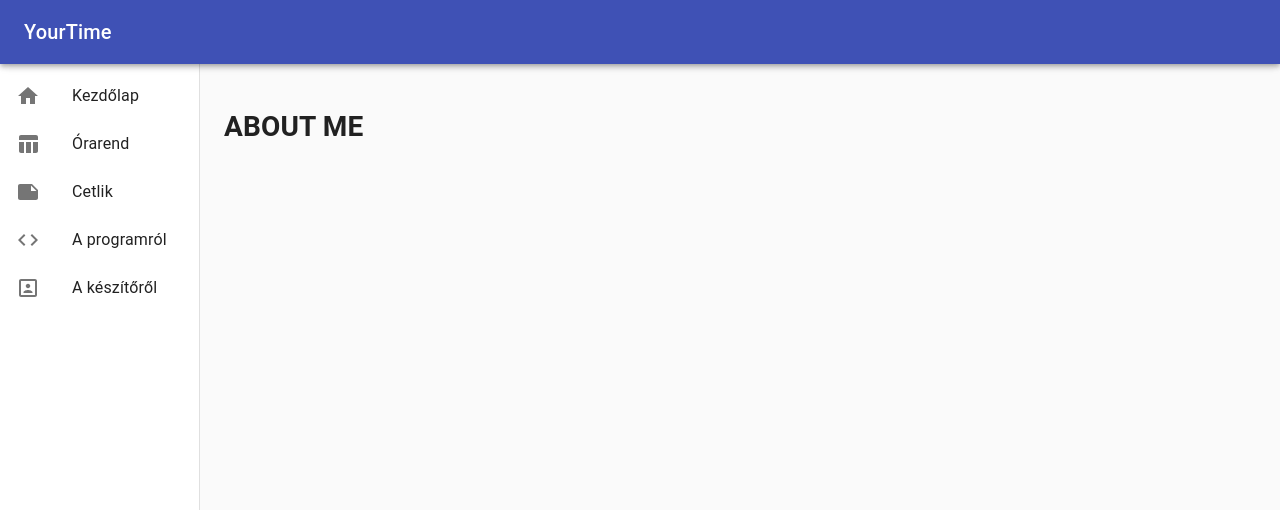
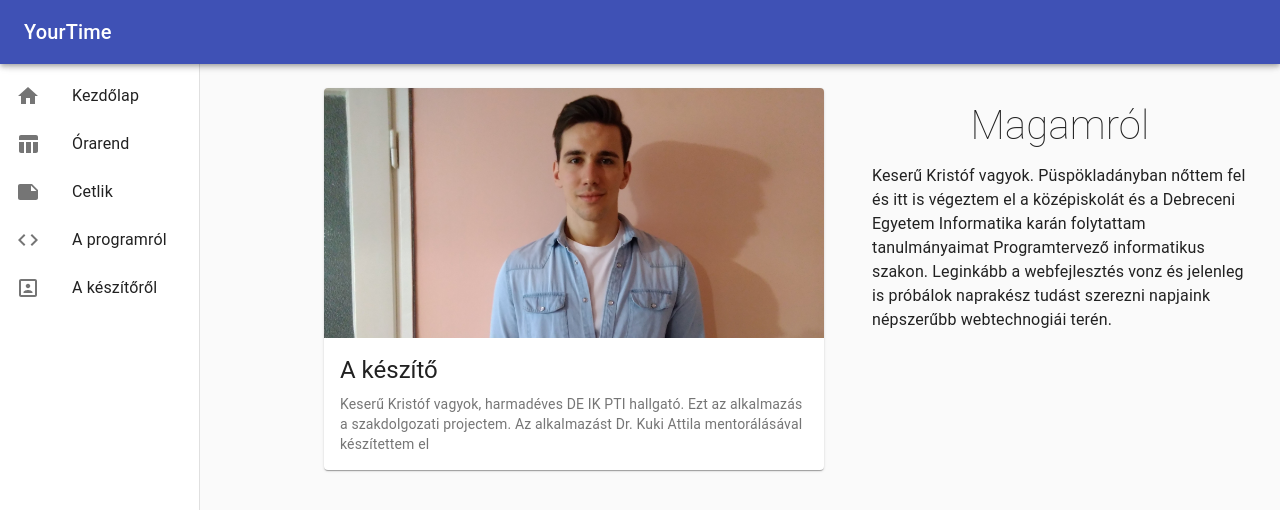
Before and after one commit to keserukristof/SZAKDOLGOZAT, a React (Create React App) app in the folder your-time/: page /about-the-author in a window 1280 px wide. Shown: the top 510 px of the page. Built offline with nearby package versions, Linux system fonts and the light colour scheme.

Commit message:
about me page elkészítése

```diff
--- a/your-time/src/pages/AboutMe.js
+++ b/your-time/src/pages/AboutMe.js
@@ -1,10 +1,35 @@
 import React from "react";
+import CostumCard from "../components/CostumCard";
+import { Grid } from "@material-ui/core";
+import Typography from "@material-ui/core/Typography";
+import Box from "@material-ui/core/Box";
 
 const AboutMe = () => {
   return (
-    <div>
-      <h1>ABOUT ME</h1>
-    </div>
+    <Grid container spacing={5}>
+      <Grid item xs>
+        <CostumCard
+          image={require("../images/me.jpg")}
+          hover="A készítő"
+          title="A készítő"
+          description="Keserű Kristóf vagyok, harmadéves DE IK PTI hallgató. Ezt az alkalmazás a szakdolgozati projectem. Az alkalmazást Dr. Kuki Attila mentorálásával készítettem el"
+        />
+      </Grid>
+      <Grid item xs>
+        <Typography component="div">
+          <Box textAlign="center" fontWeight={250} fontSize={40} m={1}>
+            Magamról
+          </Box>
+          <Box textAlign="left" m={1}>
+            Keserű Kristóf vagyok. Püspökladányban nőttem fel és itt is
+            végeztem el a középiskolát és a Debreceni Egyetem Informatika
+            karán folytattam tanulmányaimat Programtervező informatikus szakon.
+            Leginkább a webfejlesztés vonz és jelenleg is próbálok naprakész
+            tudást szerezni napjaink népszerűbb webtechnogiái terén.
+          </Box>
+        </Typography>
+      </Grid>
+    </Grid>
   );
 };
 
```
Also changed, not shown: your-time/src/images/me.jpg (added), your-time/src/pages/css/AboutMe.css (added).
